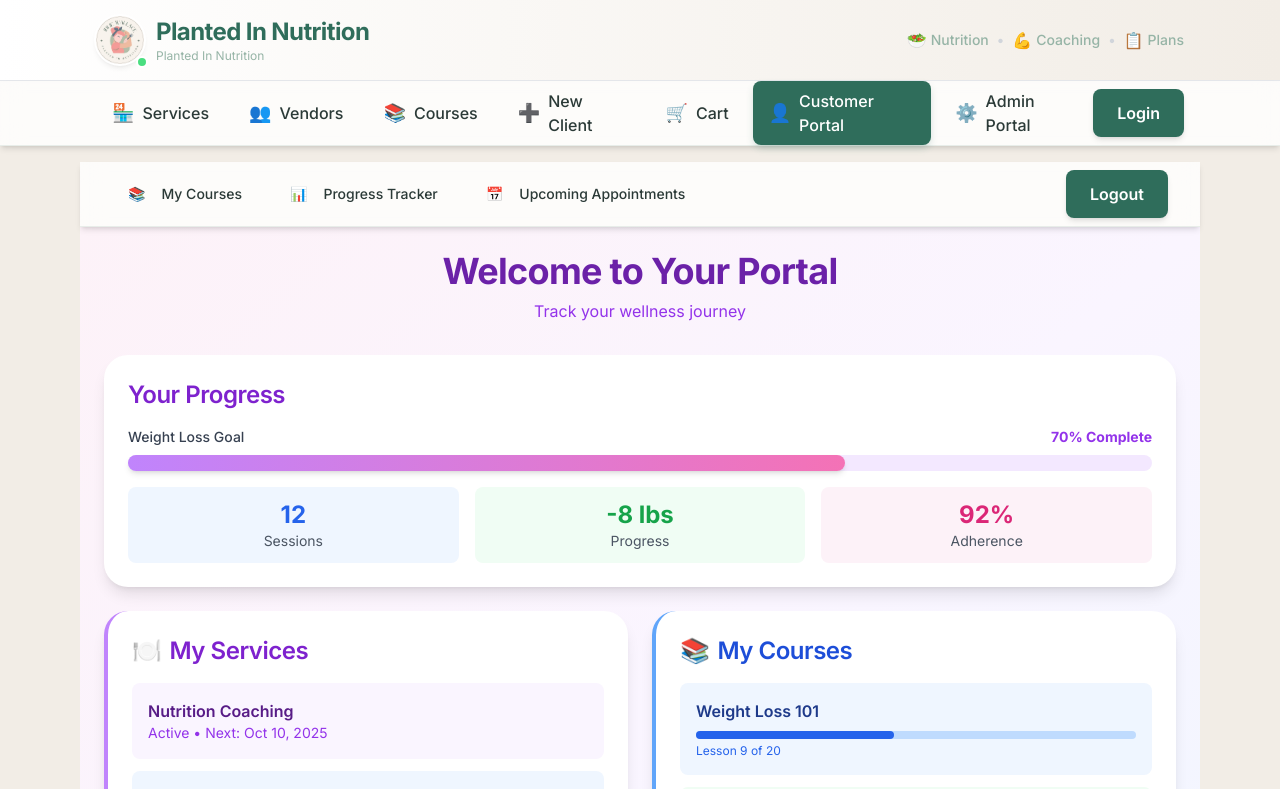
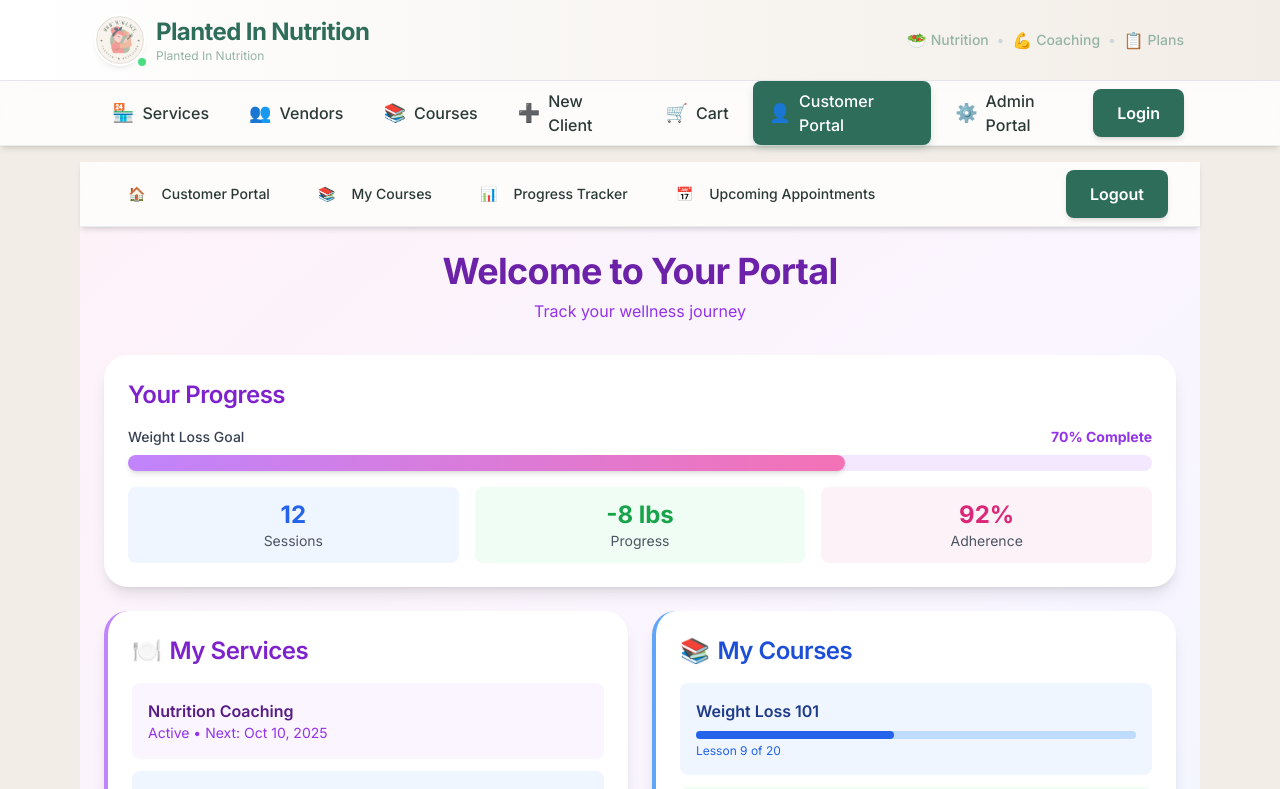
Before and after one commit to mr601s/nutritionist-marketplace-crm, a Next.js app: page /customer in a window 1280 px wide. Shown: the top 789 px of the page. Built offline with nearby package versions, Linux system fonts and the light colour scheme.

Commit message:
Add 'Customer Portal' navigation item

```diff
--- a/components/CustomerNav.tsx
+++ b/components/CustomerNav.tsx
@@ -8,6 +8,7 @@ export default function CustomerNav() {
   const [progressText, setProgressText] = useState("");
 
   const navItems = [
+    { href: "/customer", label: "Customer Portal", icon: "🏠" },
     { href: "/customer/my-courses", label: "My Courses", icon: "📚" },
     { href: "/customer/progress", label: "Progress Tracker", icon: "📊" },
     { href: "/customer/appointments", label: "Upcoming Appointments", icon: "📅" },
```
